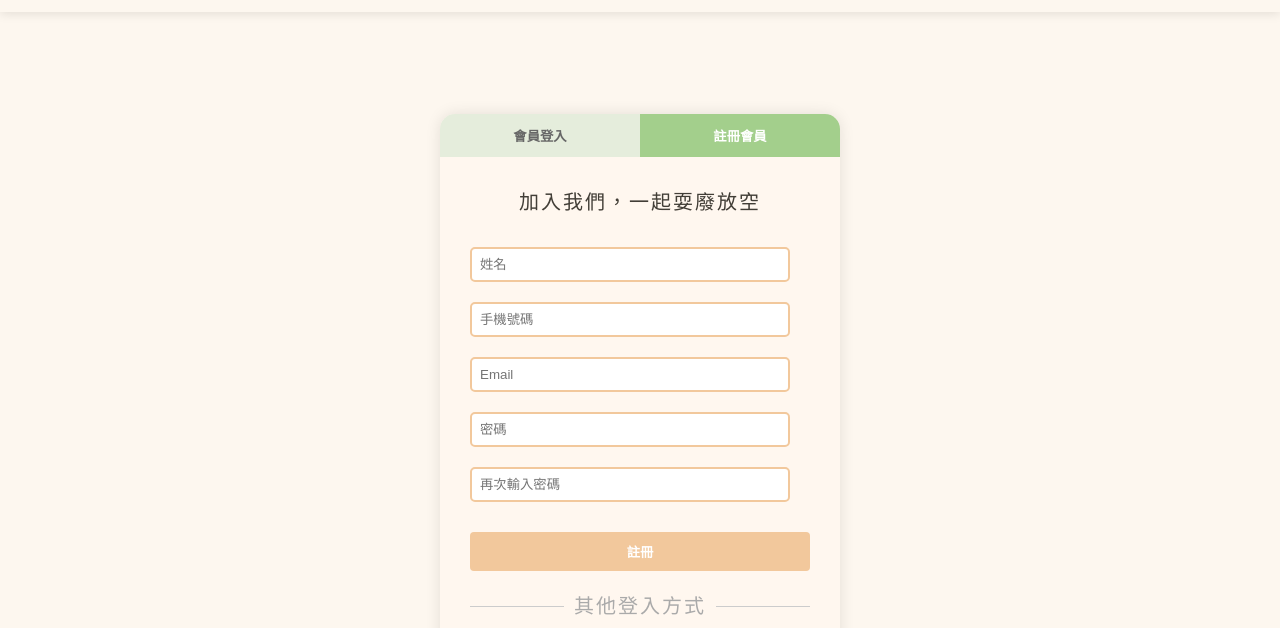
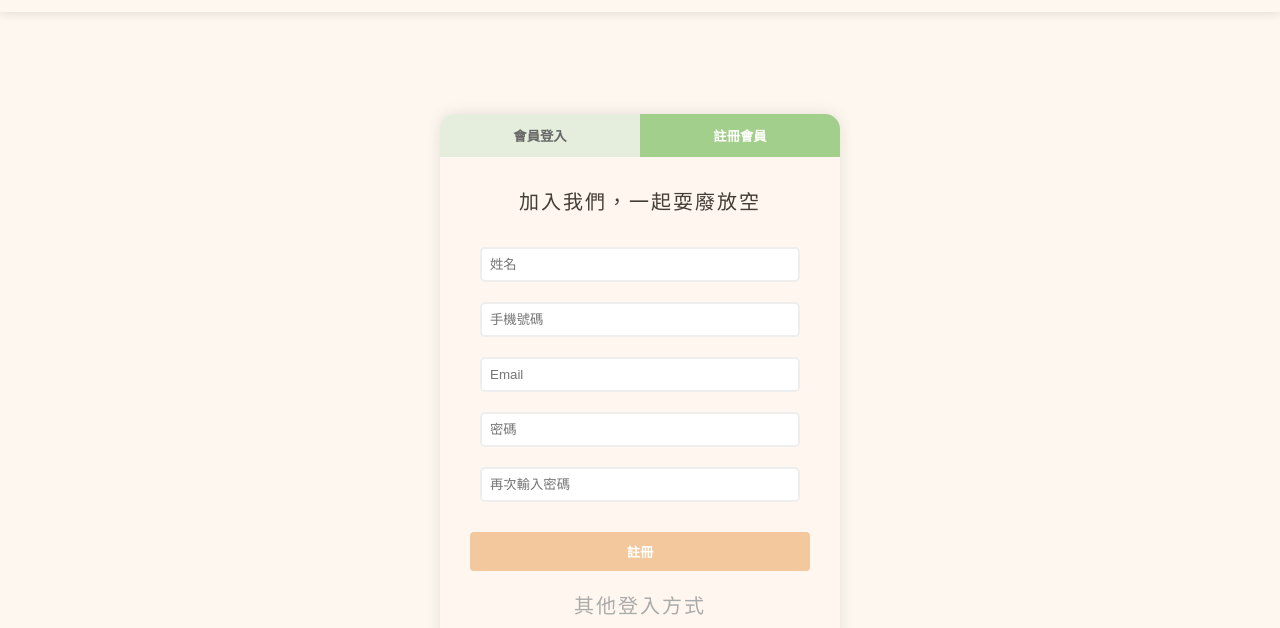
Before and after one commit to Amooo1122/dayday, a plain HTML site: page login.html in a window 1280 px wide. Both pictures are taken after a click on the button "註冊會員". Shown: the part 56-684 px from the top of the page. Drawn offline with nearby package versions, Linux system fonts and the light colour scheme; a web font is replaced by a local one.

Commit message:
login修改

```diff
--- a/login.html
+++ b/login.html
@@ -38,12 +38,15 @@
 
     .login-form {
       margin: 30px;
+      display: flex;
+      flex-direction: column;
+      align-items: center;
     }
 
 
     .welcome-text {
       text-align: center;
-      margin: 30px;
+      margin:0 30px 30px;
       font-size: 20px;
     }
 
@@ -53,23 +56,29 @@
       margin-bottom: 20px;
     }
 
-    .login-form input[type="text"],
-    .login-form input[type="password"],
-    .login-form input[type="tel"],
-    .login-form input[type="email"],
-    .login-form input[type="date"] {
+    .form-inputs{
       width: 100%;
       padding: 8px;
-      border: 2px solid #f2c89c;
+      border: 2px solid #eee;
       border-radius: 5px;
     }
 
+    .form-inputs:focus {
+        outline: none;
+        border: 2px solid #FFB661;
+    }
+
     .options {
+      width: 100%;
       display: flex;
       justify-content: space-between;
       align-items: center;
       font-size: 14px;
       margin: 10px 0;
+    }
+
+    .options .remember-label{
+      margin-bottom: 0;
     }
 
     .forgot-password {
@@ -142,8 +151,8 @@
       <form id="loginForm" class="login-form">
         <p class="welcome-text">歡迎回來<br>今天也要一起廢廢的嗎？</p>
 
-        <label><input type="text" id="loginEmail" placeholder="Email"></label>
-        <label><input type="password" id="loginPassword" placeholder="密碼"></label>
+        <label><input type="text" id="loginEmail" class="form-inputs" placeholder="Email"></label>
+        <label><input type="password" id="loginPassword" class="form-inputs" placeholder="密碼"></label>
 
         <div class="options">
           <label class="remember-label">
@@ -164,11 +173,11 @@
       <form id="registerForm" class="login-form" style="display: none;">
         <p class="welcome-text">加入我們，一起耍廢放空</p>
 
-        <label><input type="text" placeholder="姓名"></label>
-        <label><input type="tel" placeholder="手機號碼"></label>
-        <label><input type="email" placeholder="Email"></label>
-        <label><input type="password" placeholder="密碼"></label>
-        <label><input type="password" placeholder="再次輸入密碼"></label>
+        <label><input type="text" class="form-inputs" placeholder="姓名"></label>
+        <label><input type="tel" class="form-inputs" placeholder="手機號碼"></label>
+        <label><input type="email" class="form-inputs" placeholder="Email"></label>
+        <label><input type="password" class="form-inputs" placeholder="密碼"></label>
+        <label><input type="password" class="form-inputs" placeholder="再次輸入密碼"></label>
 
         <button type="submit" class="login-btn">註冊</button>
 
```
